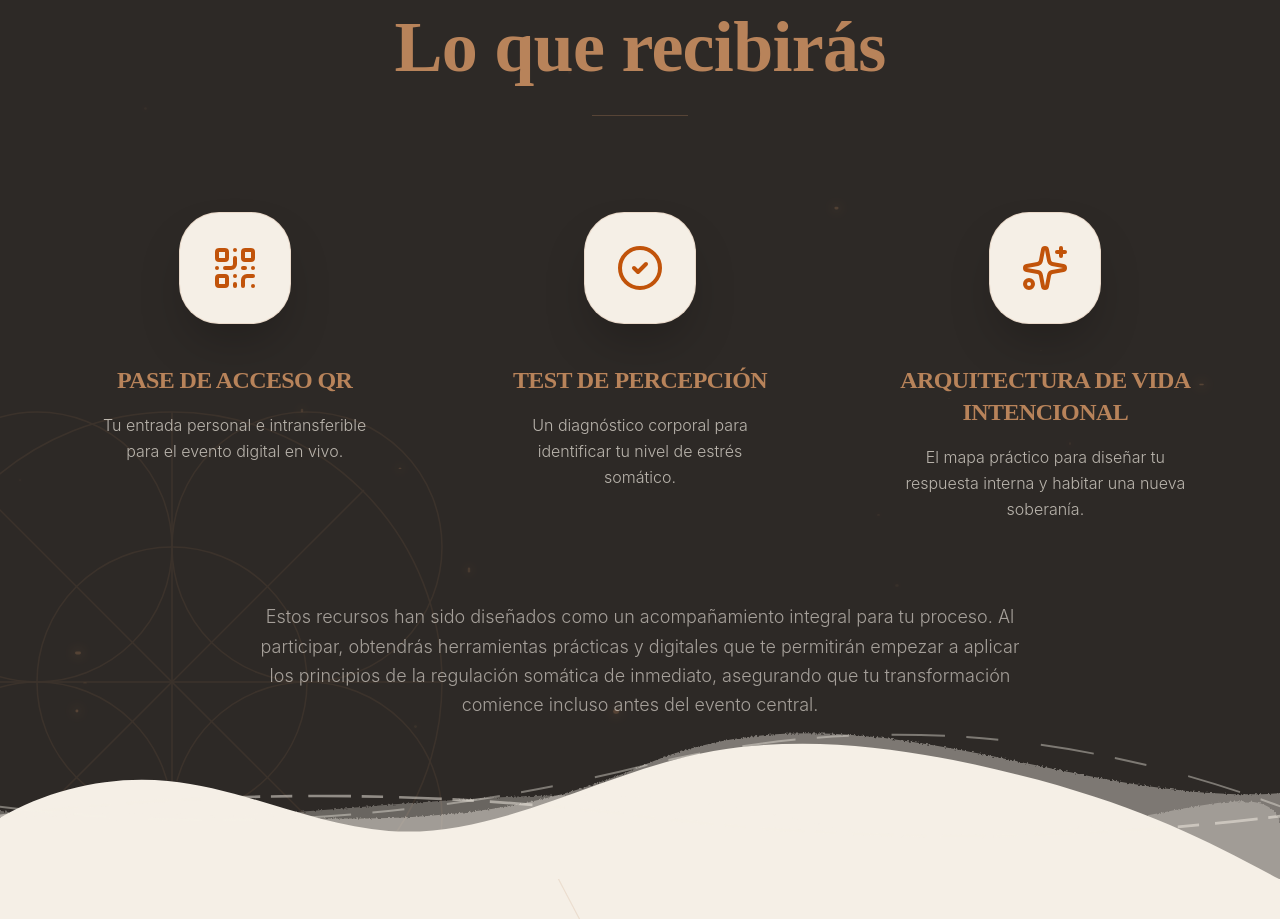
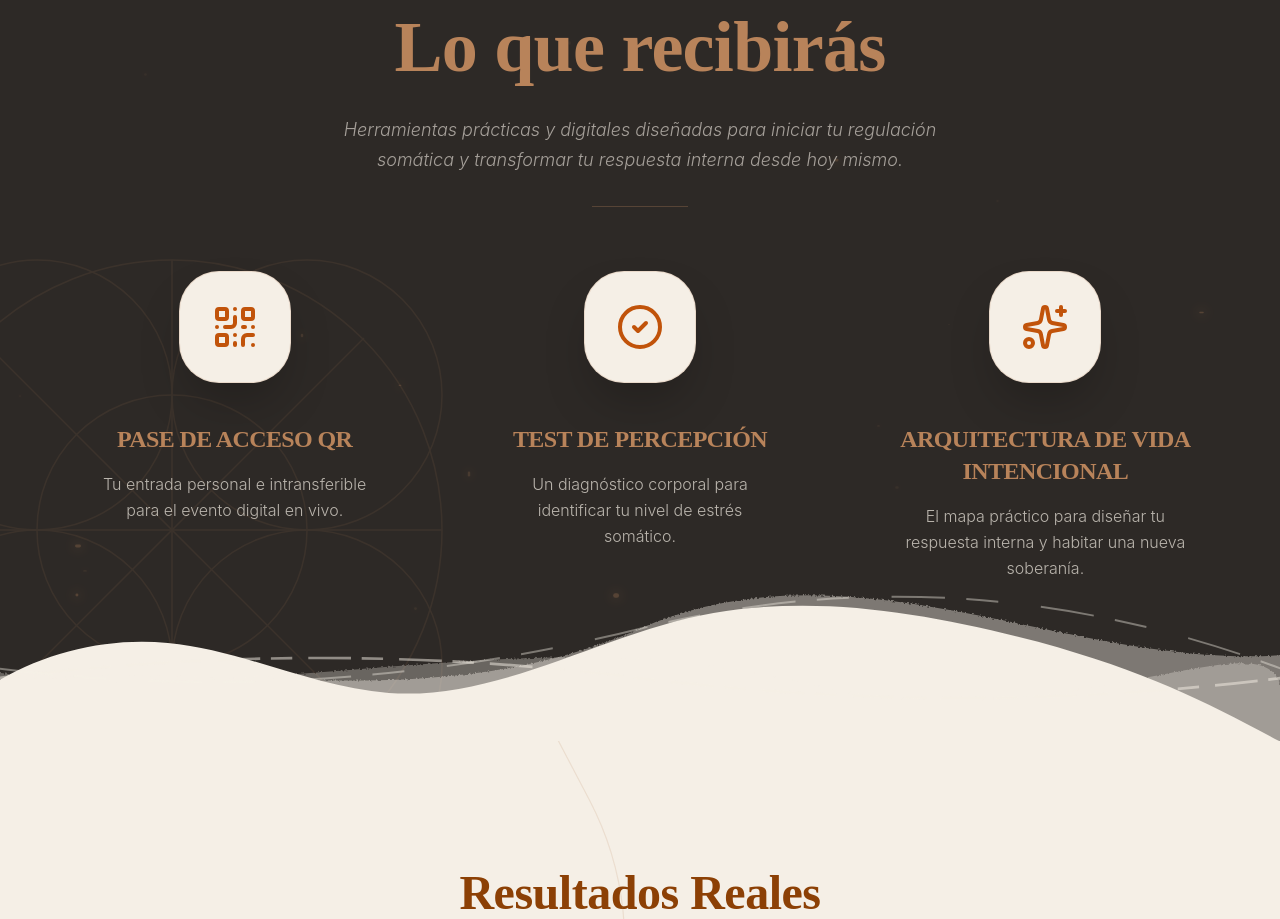
Before and after one commit to yelitzerangeloficialweb-max/yelitze-rangel-web, a Next.js app: page /venezuela-en-el-cuerpo in a window 1280 px wide. Shown: the part 4578-5497 px from the top of the page. Built offline with nearby package versions, Linux system fonts and the light colour scheme; a web font is replaced by a local one.

Commit message:
Move and shorten bonuses description under heading

```diff
--- a/app/venezuela-en-el-cuerpo/page.tsx
+++ b/app/venezuela-en-el-cuerpo/page.tsx
@@ -307,8 +307,11 @@ export default function VenezuelaEnElCuerpoPage() {
                 <SacredGeometry className="left-[-10%] bottom-[-10%] w-[600px] h-[600px] text-[#B8835A]/5" />
 
                 <div className="container mx-auto px-4 relative z-10">
-                    <FadeIn className="text-center mb-24">
+                    <FadeIn className="text-center mb-16">
                         <h2 className="text-4xl lg:text-7xl font-heading text-[#B8835A] font-bold">Lo que recibirás</h2>
+                        <p className="mt-8 text-lg text-[#F5EFE6]/60 font-light leading-relaxed max-w-2xl mx-auto italic">
+                            Herramientas prácticas y digitales diseñadas para iniciar tu regulación somática y transformar tu respuesta interna desde hoy mismo.
+                        </p>
                         <div className="w-24 h-px bg-[#B8835A]/30 mx-auto mt-8" />
                     </FadeIn>
 
@@ -339,12 +342,6 @@ export default function VenezuelaEnElCuerpoPage() {
                             </StaggerItem>
                         ))}
                     </StaggerContainer>
-
-                    <FadeIn delay={0.6} className="mt-20 text-center max-w-3xl mx-auto">
-                        <p className="text-lg text-[#F5EFE6]/60 font-light leading-relaxed">
-                            Estos recursos han sido diseñados como un acompañamiento integral para tu proceso. Al participar, obtendrás herramientas prácticas y digitales que te permitirán empezar a aplicar los principios de la regulación somática de inmediato, asegurando que tu transformación comience incluso antes del evento central.
-                        </p>
-                    </FadeIn>
                 </div>
                 <WaveDivider position="bottom" fill="#F5EFE6" />
             </section>
```
